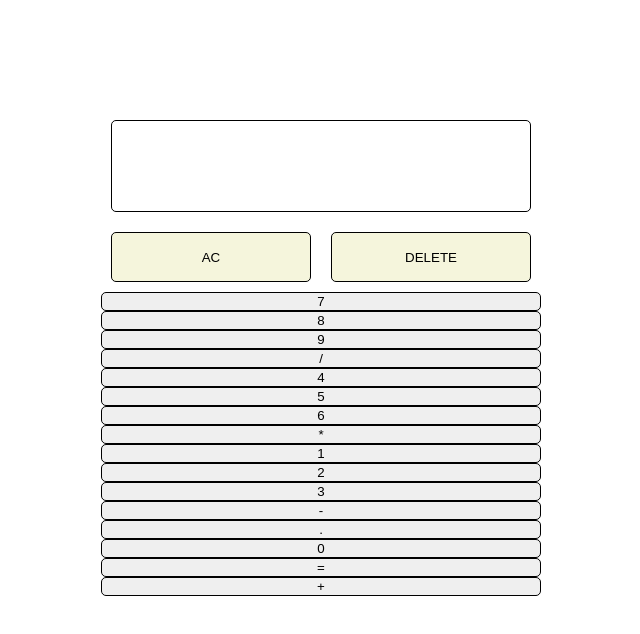
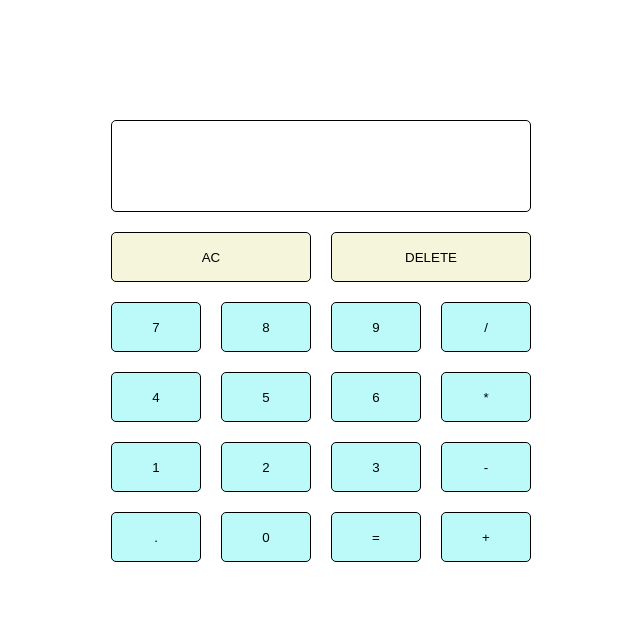
Before and after one commit to DonRamon131/Calculator, a plain HTML site: page index.html in a window 1280 px wide. Shown: the whole page, without its empty margins (319-959 px from the left). Drawn offline with Linux system fonts and the light colour scheme.

Commit message:
added missing lines

```diff
--- a/style.css
+++ b/style.css
@@ -48,3 +48,13 @@
 
 .sub-buttons {
     display: grid;
+    grid-template-columns: auto auto auto auto;
+    justify-content: center;
+}
+
+.sub-buttons > button {
+    background-color: rgb(188, 250, 250);
+    width: 90px;
+    height: 50px;
+    margin: 10px;
+}
```
